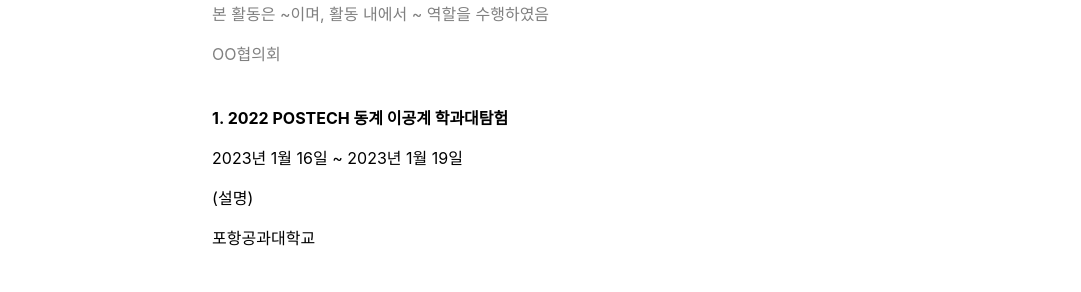
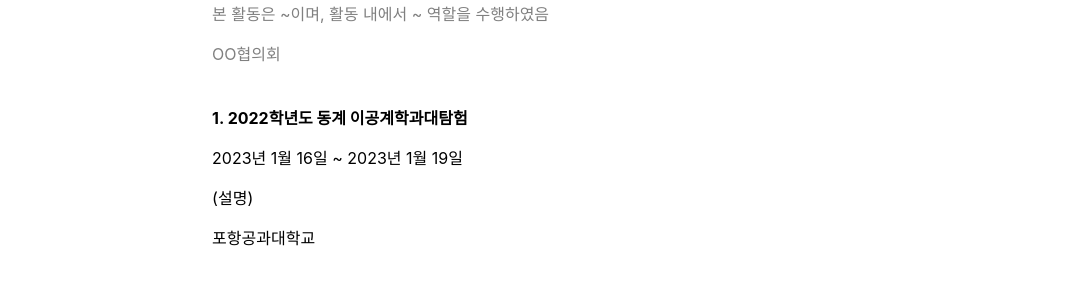
Before and after one commit to mino-jeong/mino-jeong.github.io, a Jekyll site: the page built from postech.md, in a window 1280 px wide and 900 px high. Shown: the part 330-622 px from the top of the window, without its empty margins (91-1172 px from the left). Built offline with Jekyll 4.4.1, drawn with Linux system fonts in a browser that asks for light colours.

Commit message:
Update postech.yml

```diff
--- a/_data/postech.yml
+++ b/_data/postech.yml
@@ -9,7 +9,7 @@
   description: '<font color="#808080">본 활동은 ~이며, 활동 내에서 ~ 역할을 수행하였음</font>'
   institution: '<font color="#808080">OO협의회</font>'
 
-- title: '1. 2022 POSTECH 동계 이공계 학과대탐험'
+- title: '1. 2022학년도 동계 이공계학과대탐험'
   date: '2023년 1월 16일 ~ 2023년 1월 19일'
   description: '(설명)'
   institution: '포항공과대학교'
```
